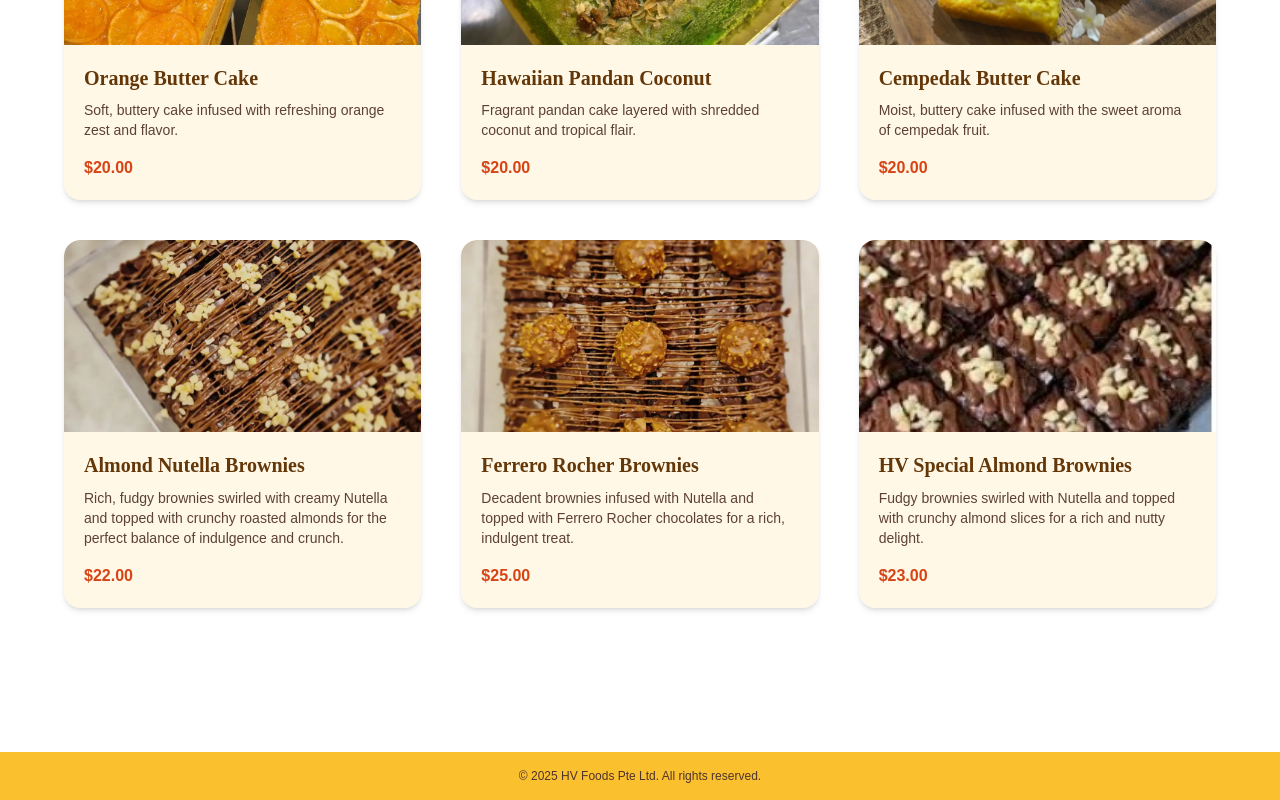
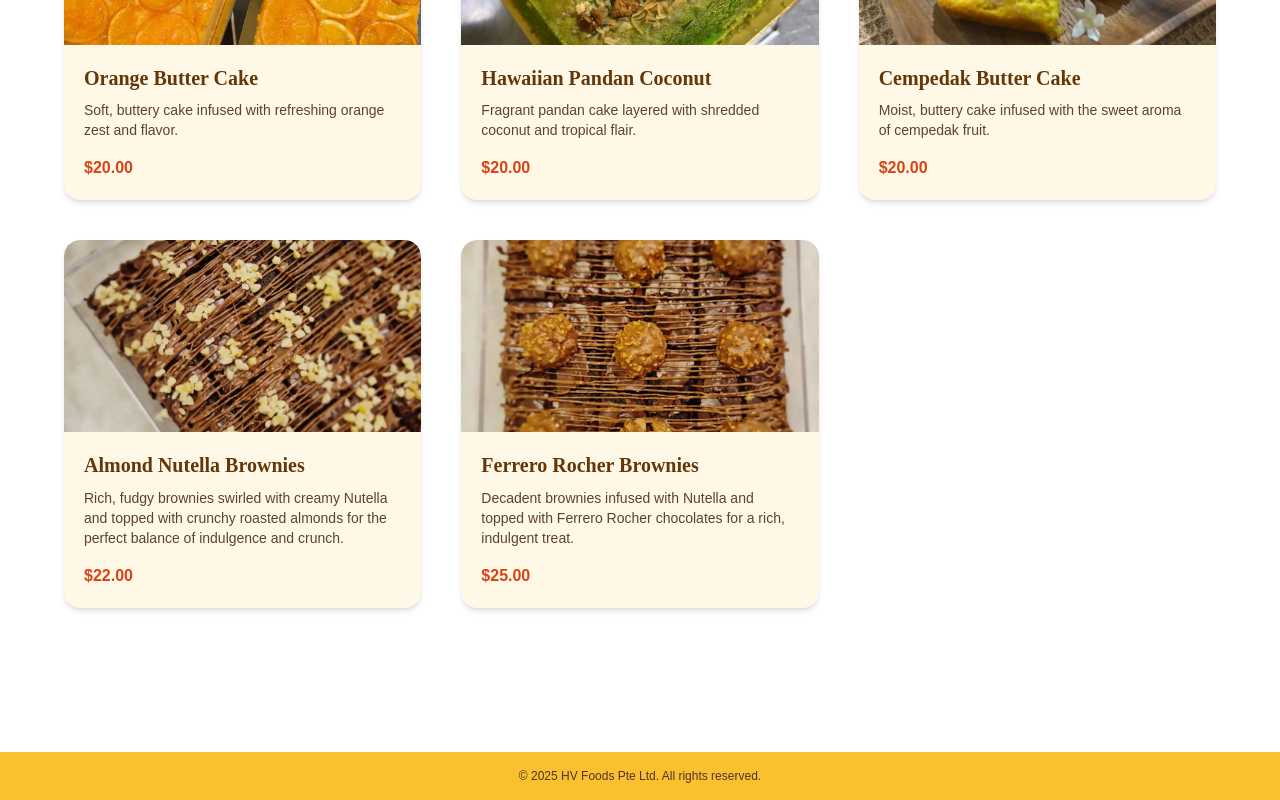
Before and after one commit to eunicemarginel/hv-foods, a Next.js app: page /products in a window 1280 px wide. Shown: the part 3310-4110 px from the top of the page. Built offline with nearby package versions, Linux system fonts and the light colour scheme.

Commit message:
Update Feature product

```diff
--- a/src/app/page.tsx
+++ b/src/app/page.tsx
@@ -80,10 +80,10 @@ export default function Home() {
                 price: '$25.00',
               },
               {
-                name: 'HV Brownies Nutella Almond',
-                image: '/images/feat3.webp', // Add this image to /public/images/
-                description: 'Fudgy brownies swirled with Nutella and topped with crunchy almond slices for a rich and nutty delight.',
-                price: '$23.00',
+                name: 'Cempedak Butter Cake',
+                image: '/images/cc2.webp', // Add this image to /public/images/
+                description: 'Moist, buttery cake infused with the sweet aroma of cempedak fruit.',
+                price: '$20.00',
               },
             ].map((product, index) => (
               <div
--- a/src/app/products/page.tsx
+++ b/src/app/products/page.tsx
@@ -183,13 +183,13 @@ const allProducts = [
         price: "$25.00",
         image: "/images/feat2.webp"
     },
-    {
-        name: "HV Special Almond Brownies",
-        category: "Cakes",
-        description: "Fudgy brownies swirled with Nutella and topped with crunchy almond slices for a rich and nutty delight.",
-        price: "$23.00",
-        image: "/images/feat3.webp"
-    },
+    // {
+    //     name: "HV Special Almond Brownies",
+    //     category: "Cakes",
+    //     description: "Fudgy brownies swirled with Nutella and topped with crunchy almond slices for a rich and nutty delight.",
+    //     price: "$23.00",
+    //     image: "/images/feat3.webp"
+    // },
 ]
 
 export default function ProductsPage() {
```
